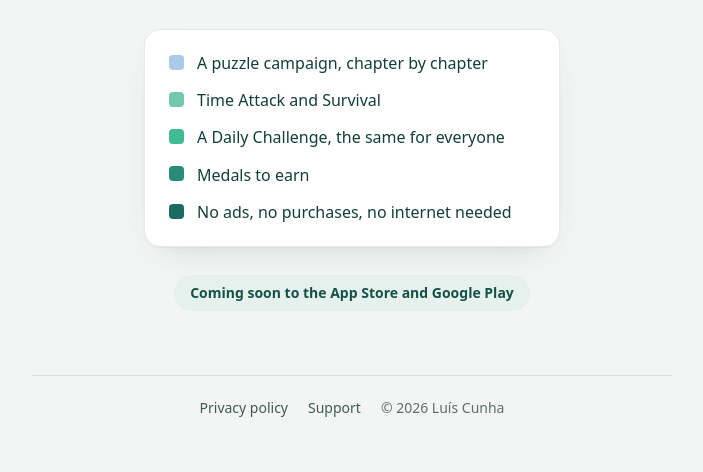
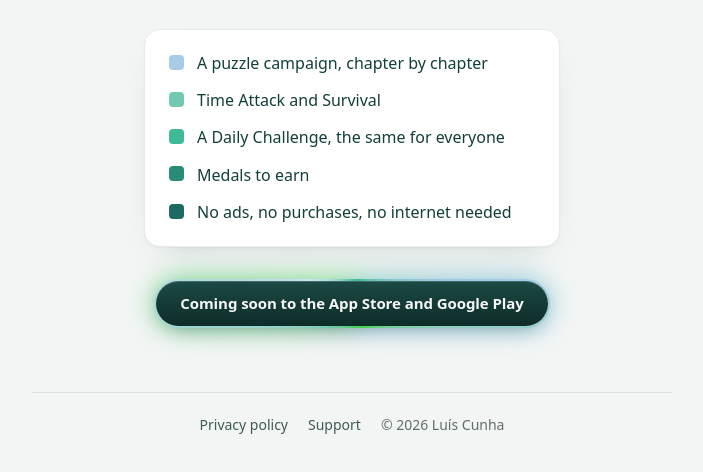
Before and after one commit to luiscunha/dicetoseven-site, a plain HTML site: page index.html in a window 1280 px wide. Shown: the part 444-916 px from the top of the page, without its empty margins (288-991 px from the left). Drawn offline with Linux system fonts and the light colour scheme.

Commit message:
O «Em breve» ganha um anel de luz que roda, nas cores do jogo
Uma pílula escura com um anel e um halo à volta, que rodam devagar, à
maneira do brilho do Apple Intelligence: é o único elemento da página
que se mexe, porque é a notícia. Quem pede menos movimento vê-o parado.

O fundo passa do body para o html, que senão tapava o halo, e o texto
inglês, o mais comprido, cabe numa linha até aos 360px.

Co-Authored-By: Claude Opus 5.5 <noreply@anthropic.com>

```diff
--- a/assets/estilo.css
+++ b/assets/estilo.css
@@ -71,9 +71,12 @@ html {
   background: var(--ground);
 }
 
+/*
+ * O fundo fica só no `html`. Um fundo no `body` pintava-se por cima do halo
+ * do «Em breve», que fica atrás da pílula com `z-index: -1`.
+ */
 body {
   margin: 0;
-  background: var(--ground);
   color: var(--ink);
   font: 1rem/1.65 system-ui, -apple-system, "Segoe UI", Roboto, sans-serif;
   -webkit-text-size-adjust: 100%;
@@ -394,17 +397,86 @@ strong {
   margin: 0;
 }
 
-/* Uma etiqueta, e não um botão: não leva a lado nenhum, e não o deve parecer. */
+/*
+ * O «Em breve»: uma pílula escura com um anel de luz à volta, nas cores das
+ * faces do jogo, que roda devagar — à maneira do brilho do Apple Intelligence.
+ * É o único elemento da página que se mexe, e é de propósito: é a notícia.
+ *
+ * O anel é o fundo da própria borda (`border-box`), por baixo do fundo escuro
+ * (`padding-box`). O halo é um `::before` desfocado atrás da pílula: sem
+ * `z-index` na pílula, o `-1` põe-no por baixo dela e por cima da página.
+ *
+ * O ângulo é uma propriedade registada (`@property`) para se poder animar.
+ * Num browser sem ela, o anel fica parado — e continua a ver-se.
+ */
+@property --angulo {
+  syntax: "<angle>";
+  inherits: true;
+  initial-value: 0deg;
+}
+
 .pastilha {
+  /* As faces claras do jogo e o verde do joker, que é o verde do que salta à vista. */
+  --anel: conic-gradient(
+    from var(--angulo),
+    #cfe3f2,
+    #3ebb94,
+    #a9cbe8,
+    #3fd34b,
+    #74c8b0,
+    #cfe3f2
+  );
+  /* O halo leva cores mais vivas: desfocadas sobre o fundo claro, as pálidas somem. */
+  --halo: conic-gradient(
+    from var(--angulo),
+    #3fd34b,
+    #3ebb94,
+    #6aa9e0,
+    #2a8c77,
+    #3fd34b
+  );
+
+  position: relative;
   display: inline-block;
-  margin-top: 28px;
-  padding: 8px 16px;
+  margin-top: 32px;
+  /*
+   * A letra e as margens encolhem com o ecrã: o texto inglês, o mais
+   * comprido, cabe numa linha até aos 360px. Abaixo disso parte-se em duas
+   * linhas de comprimento igual, em vez de deixar uma palavra sozinha.
+   */
+  padding: 12px clamp(14px, 4vw, 24px);
+  border: 2px solid transparent;
   border-radius: 999px;
-  background: var(--tint);
-  color: var(--accent-strong);
-  font-size: 0.875rem;
+  background:
+    linear-gradient(180deg, #1c4a44, #0e2c28) padding-box,
+    var(--anel) border-box;
+  box-shadow:
+    inset 0 1px 0 rgb(255 255 255 / 0.18),
+    0 8px 20px -12px rgb(18 63 58 / 0.45);
+  color: var(--on-accent);
+  font-size: clamp(0.8125rem, 3.4vw, 0.9375rem);
   font-weight: 600;
   line-height: 1.4;
+  letter-spacing: -0.005em;
+  text-wrap: balance;
+  animation: anel-roda 6s linear infinite;
+}
+
+.pastilha::before {
+  content: "";
+  position: absolute;
+  inset: -2px;
+  z-index: -1;
+  border-radius: inherit;
+  background: var(--halo);
+  filter: blur(14px);
+  opacity: 0.7;
+}
+
+@keyframes anel-roda {
+  to {
+    --angulo: 360deg;
+  }
 }
 
 /* ─── O rodapé ───────────────────────────────────────────────────────────── */
@@ -456,8 +528,13 @@ strong {
   }
 }
 
+/* Quem pediu menos movimento vê o anel parado, que brilha na mesma. */
 @media (prefers-reduced-motion: reduce) {
   * {
     transition: none !important;
   }
+
+  .pastilha {
+    animation: none;
+  }
 }
```
